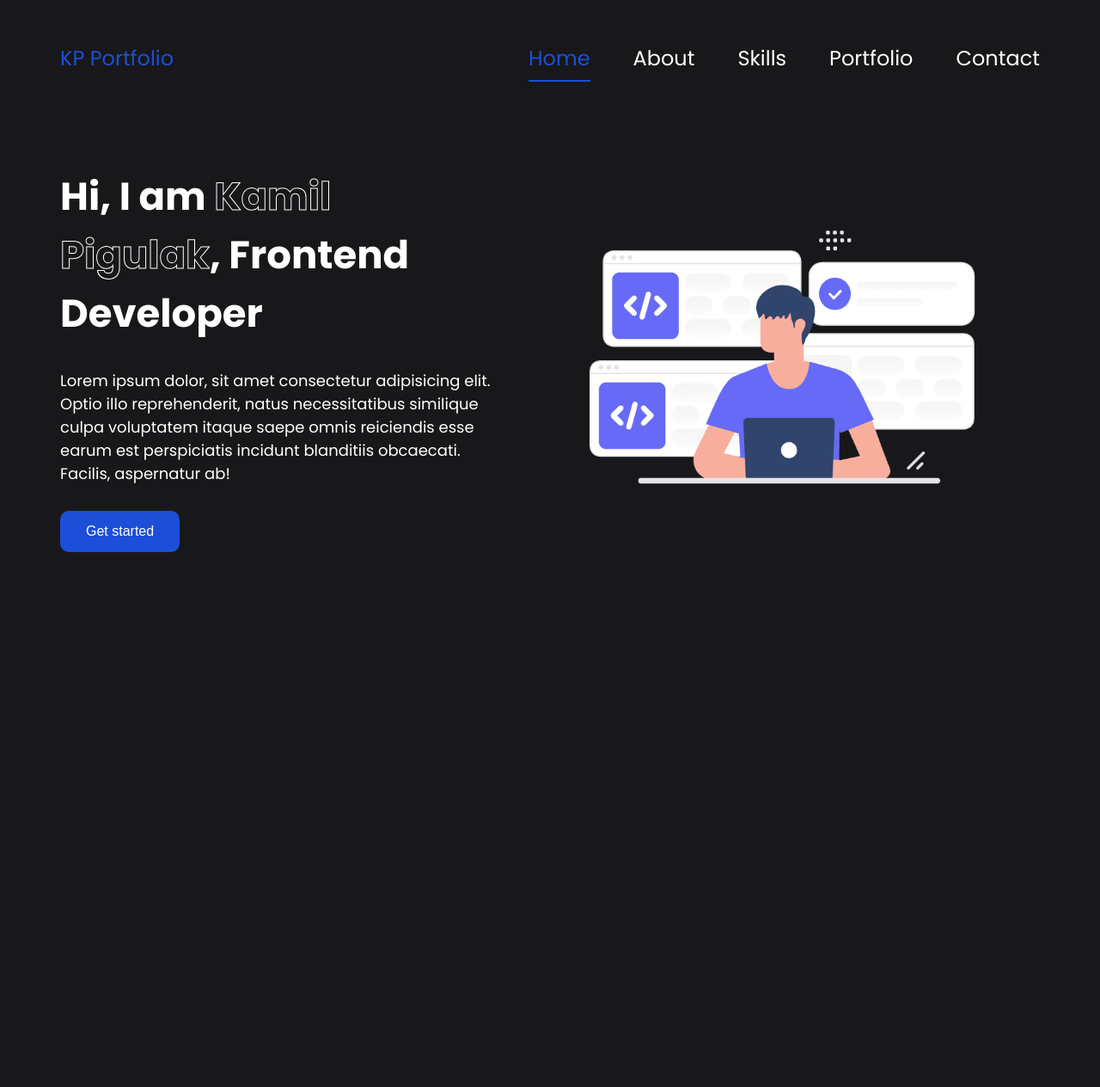
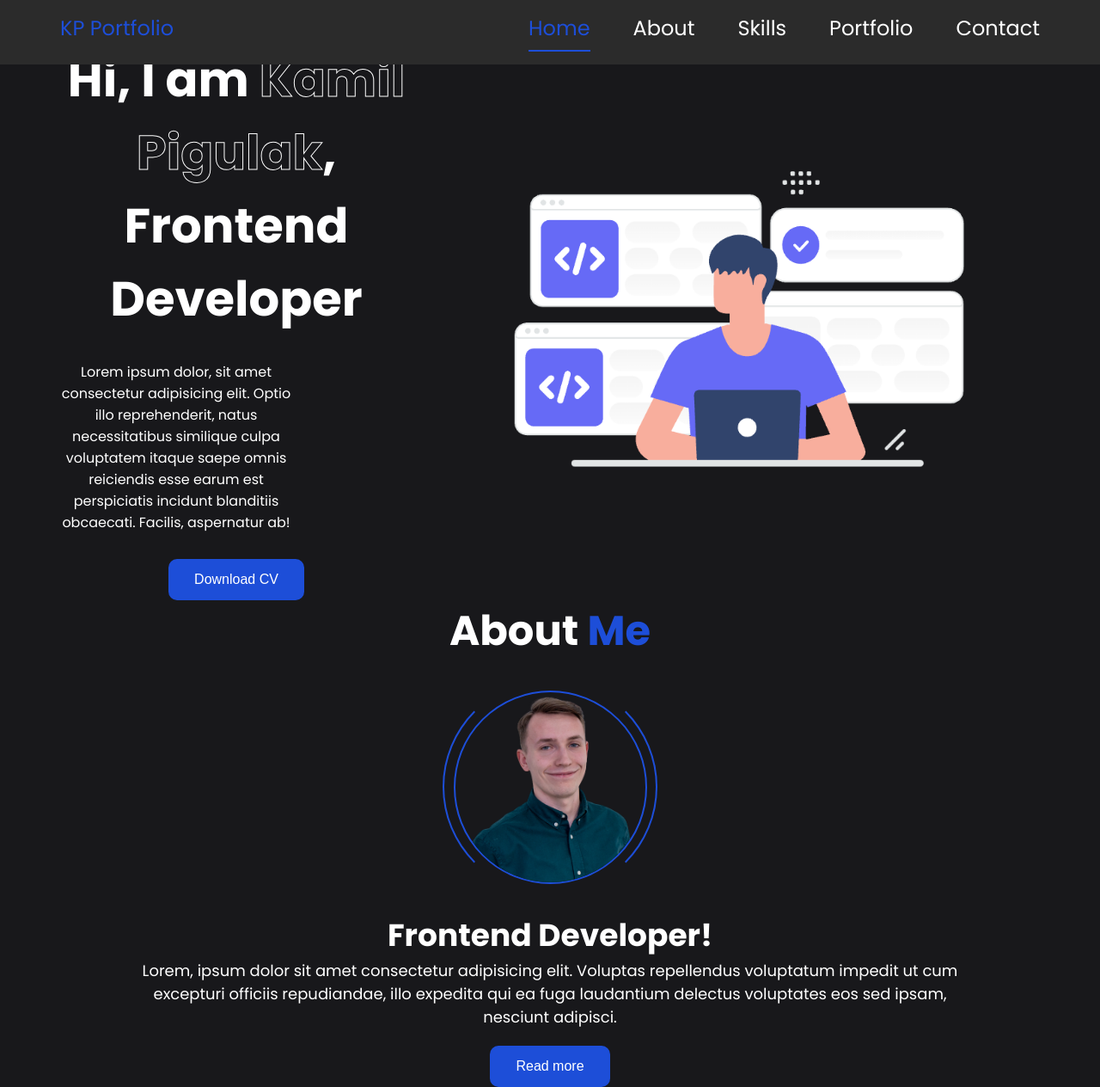
Before and after one commit to Kamil678/portfolio, a Vue app: page / in a window 1280 px wide. Shown: the whole page at 86% size. Before the commit the page ends 800 px from the top, so only its background shows below. Built offline with nearby package versions, Linux system fonts and the light colour scheme.

Commit message:
add abiut section

```diff
--- a/src/App.vue
+++ b/src/App.vue
@@ -1,7 +1,7 @@
 <template>
   <nav-component
-    @click-home="activeElement = 'home'"
-    @click-about="activeElement = 'about'"
+    @click-home="clickHome"
+    @click-about="clickAbout"
     @click-skills="activeElement = 'skills'"
     @click-portfolio="activeElement = 'portfolio'"
     @click-contact="activeElement = 'contact'"
@@ -9,14 +9,27 @@
   >
   </nav-component>
   <header-component />
+  <about-component />
 </template>
 
 <script setup>
 import { ref } from 'vue'
 import NavComponent from './components/NavComponent.vue'
 import HeaderComponent from './components/HeaderComponent.vue'
+import AboutComponent from './components/AboutComponent.vue'
+import { scrollToElement } from './services/helpers'
 
 const activeElement = ref('home')
+
+function clickHome() {
+  activeElement.value = 'home'
+  scrollToElement('.home')
+}
+
+function clickAbout() {
+  activeElement.value = 'about'
+  scrollToElement('.about')
+}
 </script>
 
 <style lang="scss"></style>
--- /dev/null
+++ b/src/components/AboutComponent.vue
@@ -0,0 +1,86 @@
+<template>
+  <section class="about">
+    <h2>About <span>Me</span></h2>
+    <div class="img-container">
+      <img src="../assets/kp-image.png" alt="The pictures shows Kamil Pigulak" />
+      <span class="spin"></span>
+    </div>
+    <div class="about-info">
+      <h3>Frontend Developer!</h3>
+      <p>
+        Lorem, ipsum dolor sit amet consectetur adipisicing elit. Voluptas repellendus voluptatum
+        impedit ut cum excepturi officiis repudiandae, illo expedita qui ea fuga laudantium delectus
+        voluptates eos sed ipsam, nesciunt adipisci.
+      </p>
+    </div>
+    <button-component btn-text="Read more" />
+  </section>
+</template>
+
+<script setup>
+import ButtonComponent from './ButtonComponent.vue'
+</script>
+
+<style lang="scss">
+.about {
+  display: flex;
+  flex-direction: column;
+  align-items: center;
+  justify-content: center;
+  gap: 20px 0;
+  // height: 100vh;
+
+  h2 {
+    color: $textColor;
+    font-size: 48px;
+
+    span {
+      color: $secondColor;
+    }
+  }
+
+  .img-container {
+    position: relative;
+    width: 250px;
+    height: 250px;
+    border-radius: 50%;
+    display: flex;
+    align-items: center;
+    justify-content: center;
+
+    img {
+      width: 90%;
+      border-radius: 50%;
+      border: 2px solid $secondColor;
+    }
+
+    .spin {
+      width: 100%;
+      height: 100%;
+      position: absolute;
+      top: 50%;
+      left: 50%;
+      transform: translate(-50%, -50%) rotate(0);
+      border-radius: 50%;
+      border-top: 2px solid transparent;
+      border-bottom: 2px solid transparent;
+      border-left: 2px solid $secondColor;
+      border-right: 2px solid $secondColor;
+    }
+  }
+
+  .about-info {
+    text-align: center;
+    color: $textColor;
+
+    h3 {
+      font-size: 36px;
+    }
+
+    p {
+      max-width: 1000px;
+      font-size: 18px;
+    }
+  }
+}
+</style>
--- a/src/components/HeaderComponent.vue
+++ b/src/components/HeaderComponent.vue
@@ -1,5 +1,5 @@
 <template>
-  <header>
+  <header class="home">
     <div class="header-info">
       <h1>Hi, I am <span>Kamil Pigulak</span>, Frontend Developer</h1>
       <p>
@@ -7,7 +7,7 @@
         necessitatibus similique culpa voluptatem itaque saepe omnis reiciendis esse earum est
         perspiciatis incidunt blanditiis obcaecati. Facilis, aspernatur ab!
       </p>
-      <button-component btn-text="Get started" />
+      <button-component btn-text="Download CV" @click="onDownloadCV" />
     </div>
     <div class="header-image">
       <img src="../assets/header-img.png" alt="The photo shows a drawn programmer" />
@@ -17,25 +17,37 @@
 
 <script setup>
 import ButtonComponent from './ButtonComponent.vue'
+
+function onDownloadCV() {
+  const basePath = window.location.origin
+  window.open(`${basePath}/src/assets/CV.pdf`, '_blank')
+}
 </script>
 
 <style lang="scss">
 header {
   display: grid;
-  grid-template-columns: repeat(2, 1fr);
+  grid-template-columns: repeat(1, 1fr);
   align-items: center;
   gap: 30px;
-  margin: 50px 70px 0 70px;
+  padding-top: 50px;
+  margin: 0 20px 0 20px;
+  text-align: center;
 
-  @media (max-width: 975px) {
-    grid-template-columns: repeat(1, 1fr);
+  @media (min-width: 975px) {
+    grid-template-columns: repeat(2, 1fr);
+    margin: 0 70px 0 70px;
   }
 
   .header-info {
     h1 {
       color: $textColor;
-      font-size: 45px;
+      font-size: 40px;
       font-weight: 700;
+
+      @media (min-width: 975px) {
+        font-size: 56px;
+      }
 
       span {
         -webkit-text-fill-color: transparent;
@@ -47,12 +59,30 @@ header {
       margin: 30px 0;
       color: $textColor;
       font-size: 18px;
+      max-width: 270px;
+
+      @media (min-width: 975px) {
+        font-size: 16px;
+        max-width: auto;
+      }
     }
   }
 
   .header-image {
     img {
-      max-width: 600px;
+      max-width: 300px;
+
+      @media (min-width: 480px) {
+        max-width: 400px;
+      }
+
+      @media (min-width: 768px) {
+        max-width: 600px;
+      }
+
+      @media (min-width: 1024px) {
+        max-width: 700px;
+      }
     }
   }
 }
--- a/src/components/NavComponent.vue
+++ b/src/components/NavComponent.vue
@@ -1,5 +1,6 @@
 <template>
   <nav>
+    <div class="menu-wrap">
       <div class="logo">
         <a href="#">KP Portfolio</a>
       </div>
@@ -40,6 +41,7 @@
           >Contact</a
         >
       </div>
+    </div>
   </nav>
 </template>
 
@@ -51,11 +53,20 @@ defineProps(['activeElement'])
 
 <style lang="scss">
 nav {
+  padding: 15px 0;
+  position: fixed;
+  top: 0;
+  left: 50%;
+  transform: translateX(-50%);
+  width: 100%;
+  background-color: #2b2b2b;
+
+  .menu-wrap {
     margin: 0 70px;
-  padding: 50px 0;
     display: flex;
     flex-direction: row;
     justify-content: space-between;
+  }
 
   .logo a {
     font-size: 24px;
--- /dev/null
+++ b/src/services/helpers.js
@@ -0,0 +1,8 @@
+export function scrollToElement(selector) {
+    const element = document.querySelector(selector);
+    if (element) {
+        element.scrollIntoView({
+            behavior: 'smooth'
+        })
+    }
+}
--- a/src/styles/global.scss
+++ b/src/styles/global.scss
@@ -7,6 +7,7 @@
 body{
     background-color: $background;
     font-family: 'Poppins', sans-serif;
+    height: 2vh;
 }
 
 a{
```
Also changed, not shown: src/assets/kp-image.png (added), 1 other file (tests, documents, lock files or other folders). Lines whose indentation alone changed are shown as unchanged.
